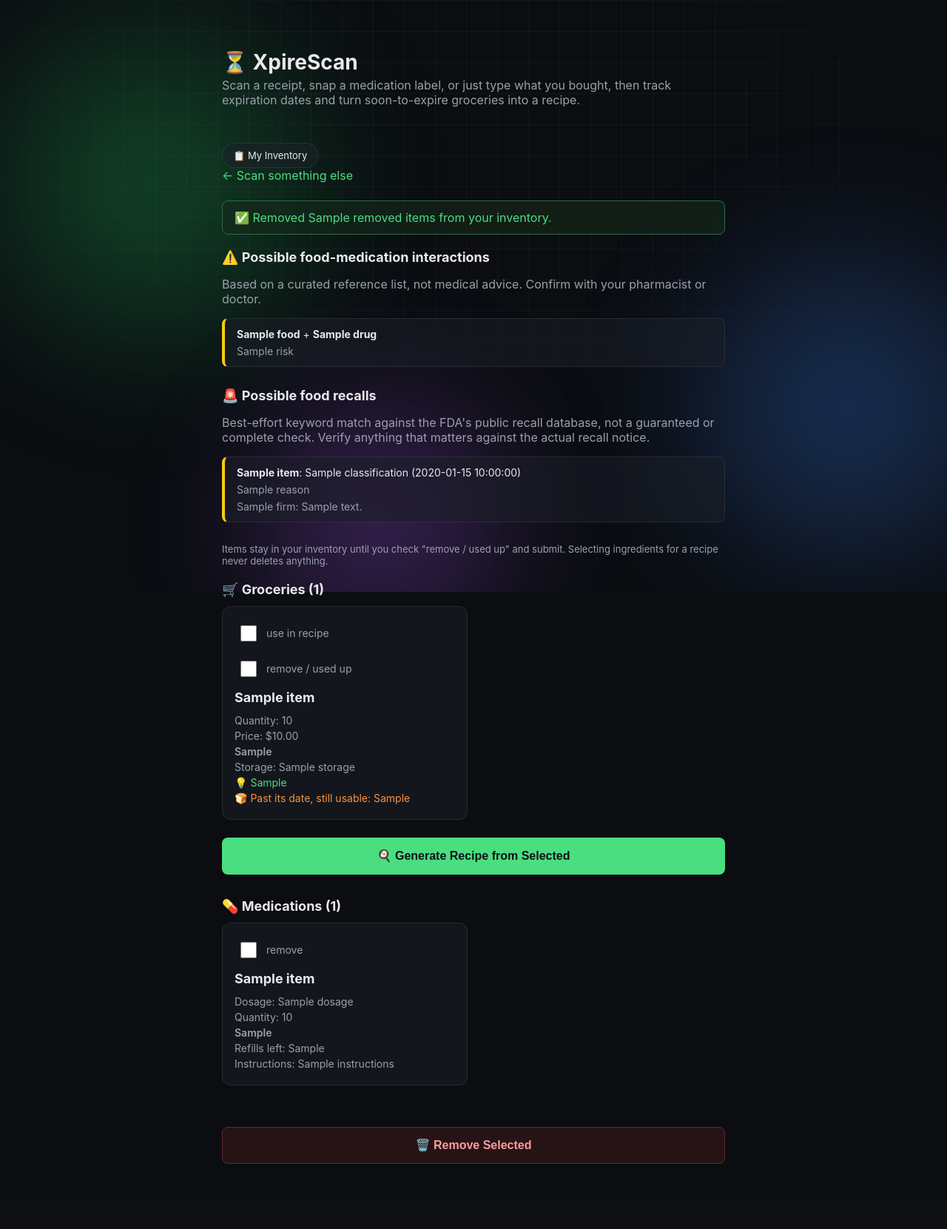
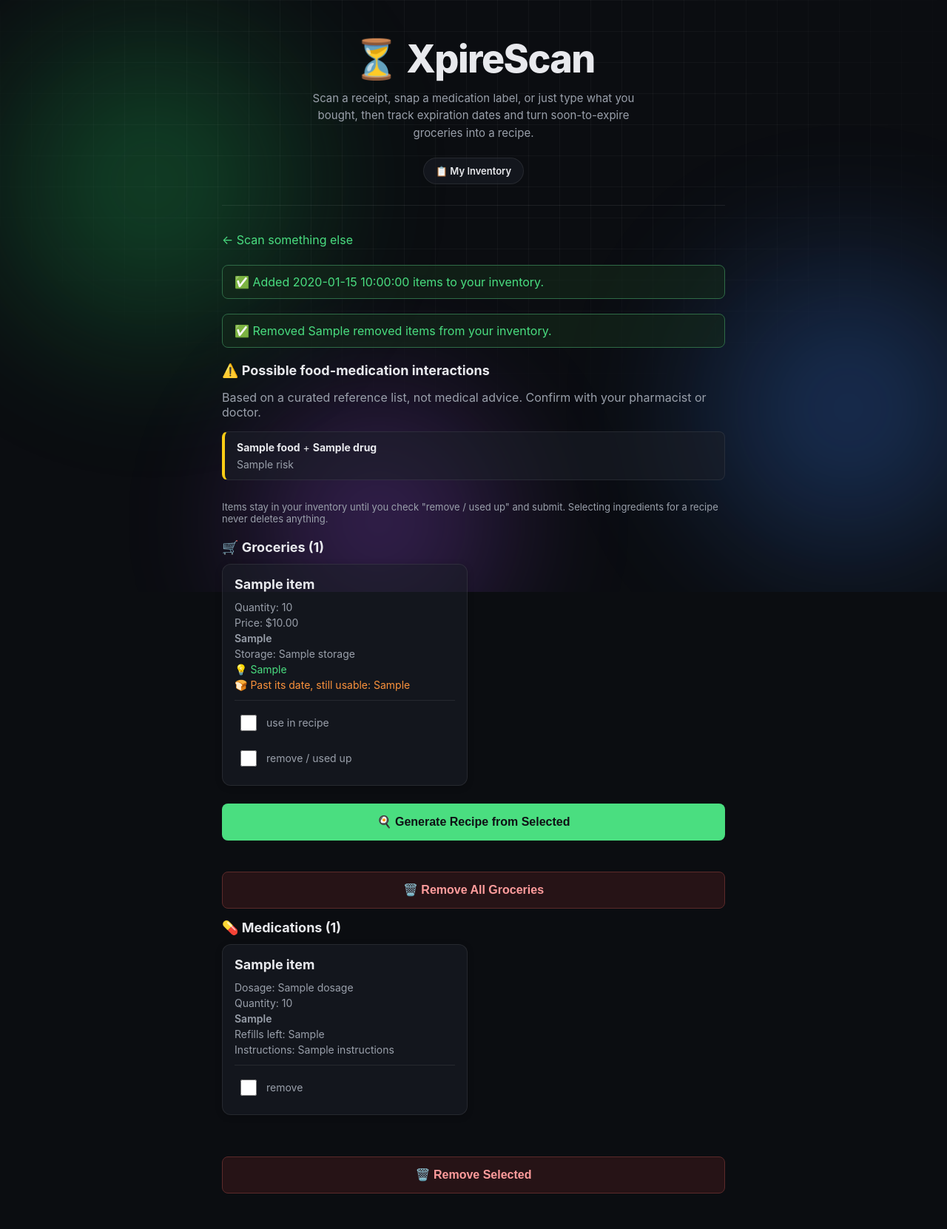
Before and after one commit to BlazingBora/DublinHacx-Project, a Flask app: template templates/inventory.html in a window 1280 px wide. Shown: the whole page at 74% size. Before the commit the page ends 1573 px from the top, so only its background shows below. Run offline with Flask 3, Linux system fonts and the light colour scheme; the template is opened without the code that fills it: most values are stand-ins (such as "Sample title", 1, 10 or a date in 2020); parts of the project's set-up code (start-up, migrations or seed data) failed here and were passed over.

Commit message:
Add recalls page, redirect scans to persistent inventory, polish UI
Move food recall warnings to a dedicated /recalls page linked from the
homepage, redirect scan/add-statement/scan-medication to the inventory
page so results survive a refresh, add bulk "remove all groceries",
move per-item action checkboxes to the bottom of each card, and give
the header a bigger centered title.

Co-Authored-By: Claude Sonnet 5 <noreply@anthropic.com>

```diff
--- a/app.py
+++ b/app.py
@@ -1,12 +1,12 @@
 import os
 import uuid
 
-from flask import Flask, redirect, render_template, request, session, url_for
+from flask import Flask, redirect, render_template, request, url_for
 from flask_cors import CORS
 from werkzeug.utils import secure_filename
 
 from api import api as api_blueprint
-from inventory_db import add_items, list_items, remove_items
+from inventory_db import add_items, list_items, remove_all_items, remove_items
 from pipeline import (
     check_interactions,
     enrich_items,
@@ -79,20 +79,7 @@ def scan():
 
     add_items(inventory, source="grocery", purchase_date=receipt_date)
 
-    grocery_names = [item.get("name") for item in inventory if item.get("name")]
-    session["groceries"] = grocery_names
-
-    interactions = check_interactions(session.get("medications", []), grocery_names)
-    recalls = check_food_recalls(grocery_names)
-
-    return render_template(
-        "results.html",
-        items=enrich_items(inventory),
-        mode="grocery",
-        interactions=interactions,
-        recalls=recalls,
-        receipt_date=receipt_date
-    )
+    return redirect(url_for("inventory", added=len(inventory)))
 
 
 @app.route("/add-statement", methods=["POST"])
@@ -106,21 +93,7 @@ def add_statement():
 
     add_items(inventory, source="grocery", purchase_date=purchase_date)
 
-    grocery_names = [item.get("name") for item in inventory if item.get("name")]
-    session["groceries"] = grocery_names
-
-    interactions = check_interactions(session.get("medications", []), grocery_names)
-    recalls = check_food_recalls(grocery_names)
-
-    return render_template(
-        "results.html",
-        items=enrich_items(inventory),
-        mode="grocery",
-        source="statement",
-        interactions=interactions,
-        recalls=recalls,
-        receipt_date=purchase_date
-    )
+    return redirect(url_for("inventory", added=len(inventory)))
 
 
 @app.route("/scan-medication", methods=["POST"])
@@ -155,17 +128,7 @@ def scan_medication():
 
     add_items(medications, source="medication")
 
-    medication_names = [med.get("name") for med in medications if med.get("name")]
-    session["medications"] = medication_names
-
-    interactions = check_interactions(medication_names, session.get("groceries", []))
-
-    return render_template(
-        "results.html",
-        items=enrich_items(medications),
-        mode="medication",
-        interactions=interactions
-    )
+    return redirect(url_for("inventory", added=len(medications)))
 
 
 @app.route("/recipe", methods=["POST"])
@@ -200,15 +163,14 @@ def inventory():
         [m.get("name") for m in medications if m.get("name")],
         grocery_names
     )
-    recalls = check_food_recalls(grocery_names)
 
     return render_template(
         "inventory.html",
         groceries=groceries,
         medications=medications,
         interactions=interactions,
-        recalls=recalls,
-        removed=request.args.get("removed", type=int)
+        removed=request.args.get("removed", type=int),
+        added=request.args.get("added", type=int)
     )
 
 
@@ -220,5 +182,24 @@ def inventory_remove():
     return redirect(url_for("inventory", removed=removed))
 
 
+@app.route("/inventory/remove-all/<source>", methods=["POST"])
+def inventory_remove_all(source):
+    if source not in ("grocery", "medication"):
+        return redirect(url_for("inventory"))
+
+    removed = remove_all_items(source)
+
+    return redirect(url_for("inventory", removed=removed))
+
+
+@app.route("/recalls", methods=["GET"])
+def recalls_page():
+    grocery_names = [
+        item.get("name") for item in list_items(source="grocery") if item.get("name")
+    ]
+
+    return render_template("recalls.html", recalls=check_food_recalls(grocery_names))
+
+
 if __name__ == "__main__":
     app.run(host="0.0.0.0", port=5000, debug=True)
--- a/main.py
+++ b/main.py
@@ -47,7 +47,7 @@ def display_inventory(items):
 def main():
 
     print("=" * 65)
-    print("                 SMART GROCERY TRACKER")
+    print("                 XPIRE SCAN")
     print("=" * 65)
 
     image_path = input(
@@ -58,7 +58,7 @@ def main():
         print("\nERROR: File does not exist.")
         return
 
-    inventory, error = process_receipt(image_path)
+    inventory, receipt_date, error = process_receipt(image_path)
 
     if error:
         print(f"\nERROR: {error}")
--- a/static/script.js
+++ b/static/script.js
@@ -24,6 +24,11 @@ document.addEventListener("DOMContentLoaded", () => {
                     alert(button.dataset.emptyMessage || "Select at least one item first.");
                     return;
                 }
+            }
+
+            if (button.dataset.confirm && !window.confirm(button.dataset.confirm)) {
+                event.preventDefault();
+                return;
             }
 
             if (form.dataset.submitting === "true") {
--- a/static/style.css
+++ b/static/style.css
@@ -113,11 +113,32 @@ body {
     animation: fadeInUp 0.5s ease both;
 }
 
-.top-row {
+.site-header {
+    text-align: center;
+    padding-bottom: 28px;
+    margin-bottom: 36px;
+    border-bottom: 1px solid var(--border-glass);
+}
+
+h1 {
+    margin: 0 0 10px;
+    font-size: 52px;
+    font-weight: 800;
+    letter-spacing: -0.03em;
+}
+
+.subtitle {
+    color: var(--muted);
+    margin: 0 auto 22px;
+    max-width: 460px;
+    font-size: 15px;
+    line-height: 1.55;
+}
+
+.header-nav {
     display: flex;
-    align-items: flex-start;
-    justify-content: space-between;
-    gap: 16px;
+    justify-content: center;
+    gap: 10px;
     flex-wrap: wrap;
 }
 
@@ -129,25 +150,16 @@ body {
     color: var(--text);
     text-decoration: none;
     font-size: 13px;
-    padding: 8px 14px;
+    font-weight: 600;
+    padding: 9px 16px;
     border-radius: 999px;
-    transition: border-color 0.15s ease, transform 0.15s ease;
+    transition: border-color 0.15s ease, transform 0.15s ease, background 0.15s ease;
 }
 
 .nav-link:hover {
     border-color: var(--accent);
+    background: rgba(255, 255, 255, 0.06);
     transform: translateY(-1px);
-}
-
-h1 {
-    margin-bottom: 4px;
-    font-size: 28px;
-}
-
-.subtitle {
-    color: var(--muted);
-    margin-top: 0;
-    margin-bottom: 32px;
 }
 
 .upload-form {
@@ -389,6 +401,7 @@ button:disabled {
     border: 1px solid var(--border-glass);
     border-radius: 12px;
     padding: 16px;
+    box-shadow: 0 2px 10px rgba(0, 0, 0, 0.2);
     animation: fadeInUp 0.4s ease both;
     transition: transform 0.2s ease, box-shadow 0.2s ease, border-color 0.2s ease;
 }
@@ -545,7 +558,9 @@ button:disabled {
     display: flex;
     flex-wrap: wrap;
     gap: 8px 18px;
-    margin-bottom: 8px;
+    margin-top: 12px;
+    padding-top: 10px;
+    border-top: 1px solid var(--border-glass);
 }
 
 .select-row .card-select {
@@ -553,10 +568,23 @@ button:disabled {
 }
 
 .recipe-button,
-.remove-button {
+.remove-button,
+.remove-all-button {
     width: 100%;
     min-height: 50px;
     font-size: 16px;
+}
+
+.remove-all-button {
+    margin-top: 10px;
+    background: rgba(239, 68, 68, 0.12);
+    color: #ff9c9c;
+    border: 1px solid #5c2a2a;
+}
+
+.remove-all-button:not(:disabled):hover {
+    background: rgba(239, 68, 68, 0.2);
+    box-shadow: 0 4px 12px rgba(239, 68, 68, 0.2);
 }
 
 .recipe-button {
@@ -653,3 +681,9 @@ button:disabled {
     color: #60a5fa !important;
     font-weight: 600;
 }
+
+@media (max-width: 480px) {
+    h1 {
+        font-size: 38px;
+    }
+}
--- a/templates/base.html
+++ b/templates/base.html
@@ -14,13 +14,16 @@
         <span class="bg-grid"></span>
     </div>
     <main class="page">
-        <div class="top-row">
-            <div>
-                <h1>⏳ XpireScan</h1>
-                <p class="subtitle">Scan a receipt, snap a medication label, or just type what you bought, then track expiration dates and turn soon-to-expire groceries into a recipe.</p>
-            </div>
-            <a href="{{ url_for('inventory') }}" class="nav-link">📋 My Inventory</a>
-        </div>
+        <header class="site-header">
+            <h1>⏳ XpireScan</h1>
+            <p class="subtitle">Scan a receipt, snap a medication label, or just type what you bought, then track expiration dates and turn soon-to-expire groceries into a recipe.</p>
+            <nav class="header-nav">
+                <a href="{{ url_for('inventory') }}" class="nav-link">📋 My Inventory</a>
+                {% if request.endpoint == 'index' %}
+                    <a href="{{ url_for('recalls_page') }}" class="nav-link">🚨 Possible Food Recalls</a>
+                {% endif %}
+            </nav>
+        </header>
         {% block content %}{% endblock %}
     </main>
     <script src="{{ url_for('static', filename='script.js') }}"></script>
--- a/templates/inventory.html
+++ b/templates/inventory.html
@@ -2,6 +2,10 @@
 
 {% block content %}
     <a href="{{ url_for('index') }}" class="back-link">&larr; Scan something else</a>
+
+    {% if added %}
+        <div class="success">✅ Added {{ added }} item{{ "s" if added != 1 else "" }} to your inventory.</div>
+    {% endif %}
 
     {% if removed %}
         <div class="success">✅ Removed {{ removed }} item{{ "s" if removed != 1 else "" }} from your inventory.</div>
@@ -27,24 +31,6 @@
         </div>
     {% endif %}
 
-    {% if recalls %}
-        <div class="interactions">
-            <h2>🚨 Possible food recalls</h2>
-            <p class="muted">
-                Best-effort keyword match against the FDA's public recall
-                database, not a guaranteed or complete check. Verify
-                anything that matters against the actual recall notice.
-            </p>
-            {% for r in recalls %}
-                <div class="interaction-card severity-{{ r.severity }}">
-                    <strong>{{ r.item }}</strong>: {{ r.classification or "Recall" }} ({{ r.date or "date unknown" }})
-                    <p>{{ r.reason or "No reason given." }}</p>
-                    <p class="muted">{{ r.firm }}: {{ r.product_description }}</p>
-                </div>
-            {% endfor %}
-        </div>
-    {% endif %}
-
     <p class="muted hint-line">
         Items stay in your inventory until you check "remove / used up" and
         submit. Selecting ingredients for a recipe never deletes anything.
@@ -59,18 +45,6 @@
                 <div class="inventory">
                     {% for item in groceries %}
                         <div class="card urgency-{{ item.urgency }}">
-                            <div class="select-row">
-                                {% if not item.discard_tip %}
-                                    <label class="card-select">
-                                        <input type="checkbox" name="ingredient" value="{{ item.name }}">
-                                        use in recipe
-                                    </label>
-                                {% endif %}
-                                <label class="card-select">
-                                    <input type="checkbox" name="item_id" value="{{ item.id }}">
-                                    remove / used up
-                                </label>
-                            </div>
                             <h2>{{ item.name or "Unknown" }}</h2>
                             <p>Quantity: {{ item.quantity or 1 }}</p>
                             <p>
@@ -94,6 +68,18 @@
                             {% elif item.stale_tip %}
                                 <p class="stale-tip">🍞 Past its date, still usable: {{ item.stale_tip }}</p>
                             {% endif %}
+                            <div class="select-row">
+                                {% if not item.discard_tip %}
+                                    <label class="card-select">
+                                        <input type="checkbox" name="ingredient" value="{{ item.name }}">
+                                        use in recipe
+                                    </label>
+                                {% endif %}
+                                <label class="card-select">
+                                    <input type="checkbox" name="item_id" value="{{ item.id }}">
+                                    remove / used up
+                                </label>
+                            </div>
                         </div>
                     {% endfor %}
                 </div>
@@ -112,6 +98,17 @@
             {% endif %}
         </section>
 
+        {% if groceries %}
+            <button
+                type="submit"
+                formaction="{{ url_for('inventory_remove_all', source='grocery') }}"
+                formmethod="post"
+                class="remove-all-button"
+                data-loading-text="Removing all groceries..."
+                data-confirm="Remove all groceries from your inventory? This can't be undone."
+            >🗑️ Remove All Groceries</button>
+        {% endif %}
+
         <section class="scan-section">
             <h2>💊 Medications ({{ medications|length }})</h2>
 
@@ -119,10 +116,6 @@
                 <div class="inventory">
                     {% for item in medications %}
                         <div class="card urgency-{{ item.urgency }}">
-                            <label class="card-select">
-                                <input type="checkbox" name="item_id" value="{{ item.id }}">
-                                remove
-                            </label>
                             <h2>{{ item.name or "Unknown" }}</h2>
                             <p>Dosage: {{ item.dosage or "Unknown" }}</p>
                             <p>Quantity: {{ item.quantity or "Unknown" }}</p>
@@ -134,6 +127,12 @@
                             {% if item.discard_tip %}
                                 <p class="discard-tip">☠️ Expired. Dispose of this safely, do not take it.</p>
                             {% endif %}
+                            <div class="select-row">
+                                <label class="card-select">
+                                    <input type="checkbox" name="item_id" value="{{ item.id }}">
+                                    remove
+                                </label>
+                            </div>
                         </div>
                     {% endfor %}
                 </div>
```
Also changed, not shown: inventory_db.py (+8 -0 lines), pipeline.py (+8 -4 lines), templates/recalls.html (added, +28 -0 lines), templates/results.html (+0 -18 lines), 1 other file.
